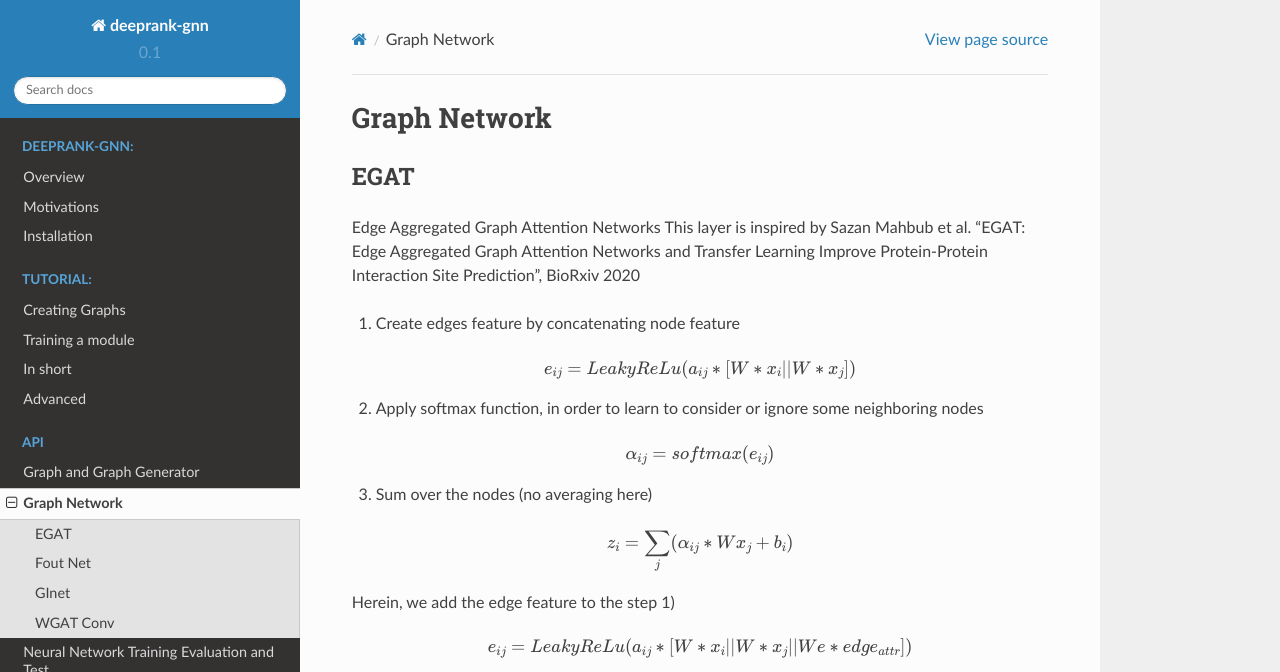
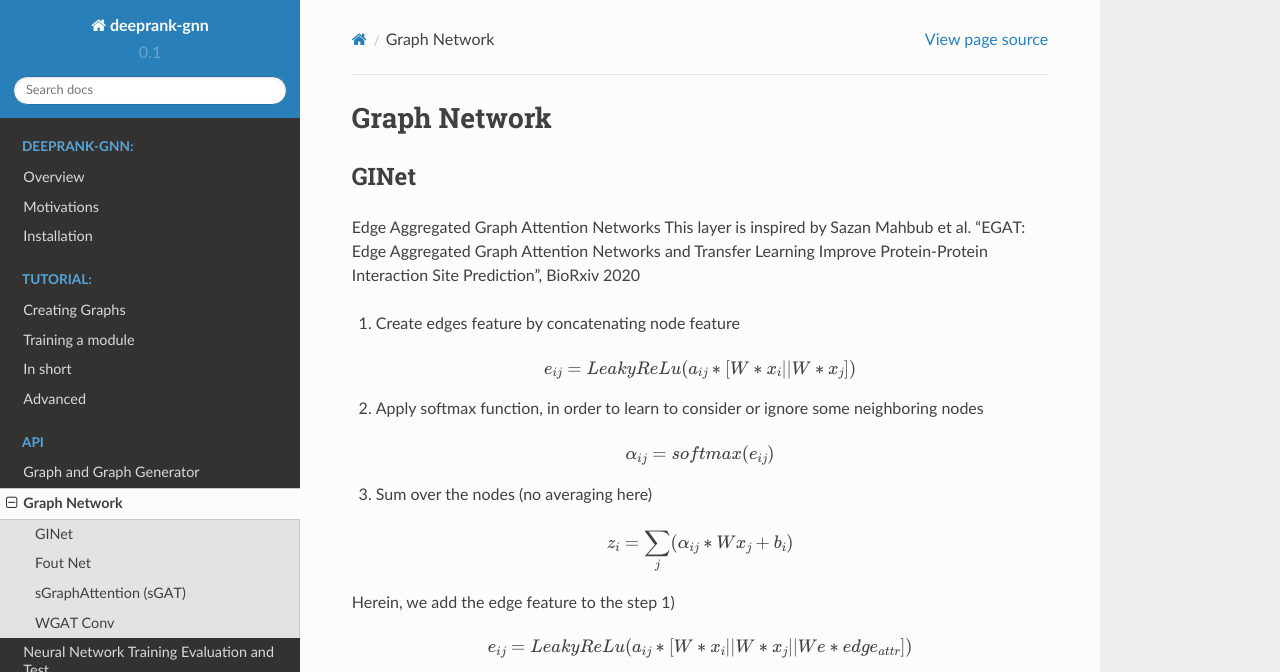
Before and after one commit to DeepRank/Deeprank-GNN, a Sphinx documentation site: the page built from docs/api.graph_network.rst, in a window 1280 px wide and 1400 px high, cut to the strip 0-672 px from the top of the window. Built offline with Sphinx 7.4.7 and the Read the Docs theme 2.0.0, drawn with Linux system fonts in a browser that asks for light colours; some of the changed text lies outside the part shown.

Commit message:
Update api.graph_network.rst

```diff
--- a/docs/api.graph_network.rst
+++ b/docs/api.graph_network.rst
@@ -1,7 +1,7 @@
 Graph Network
 =====================================
 
-EGAT
+GINet
 --------------------------------------
 
 Edge Aggregated Graph Attention Networks
@@ -28,7 +28,7 @@ Herein, we add the edge feature to the step 1)
     e_{ij} = LeakyReLu (a_{ij} * [W * x_i || W * x_j || We * edge_{attr} ])
 
 
-.. automodule:: deeprank_gnn.EGAT
+.. automodule:: deeprank_gnn.ginet_conv
     :members:
     :undoc-members:
 
@@ -41,11 +41,11 @@ This layer is described by eq. (1) of "Protein Interface Predition using Graph C
 .. math::
     z = x_i * Wc + 1 / Ni Sum_j x_j * Wn + b
 
-.. automodule:: deeprank_gnn.foutnet
+.. automodule:: deeprank_gnn.foutnet_conv
     :members:
     :undoc-members:
 
-GInet
+sGraphAttention (sGAT)
 ---------------------------------------
 
 This is a new layer that is similar to the graph attention network but simpler
@@ -55,7 +55,7 @@ This is a new layer that is similar to the graph attention network but simpler
 
 || is the concatenation operator: [1,2,3] || [4,5,6] = [1,2,3,4,5,6] Ni is the number of neighbor of node i Sum_j runs over the neighbors of node i :math:`a_ij` is the edge attribute between node i and j
 
-.. automodule:: deeprank_gnn.ginet
+.. automodule:: deeprank_gnn.sgat_conv
     :members:
     :undoc-members:
 
```
